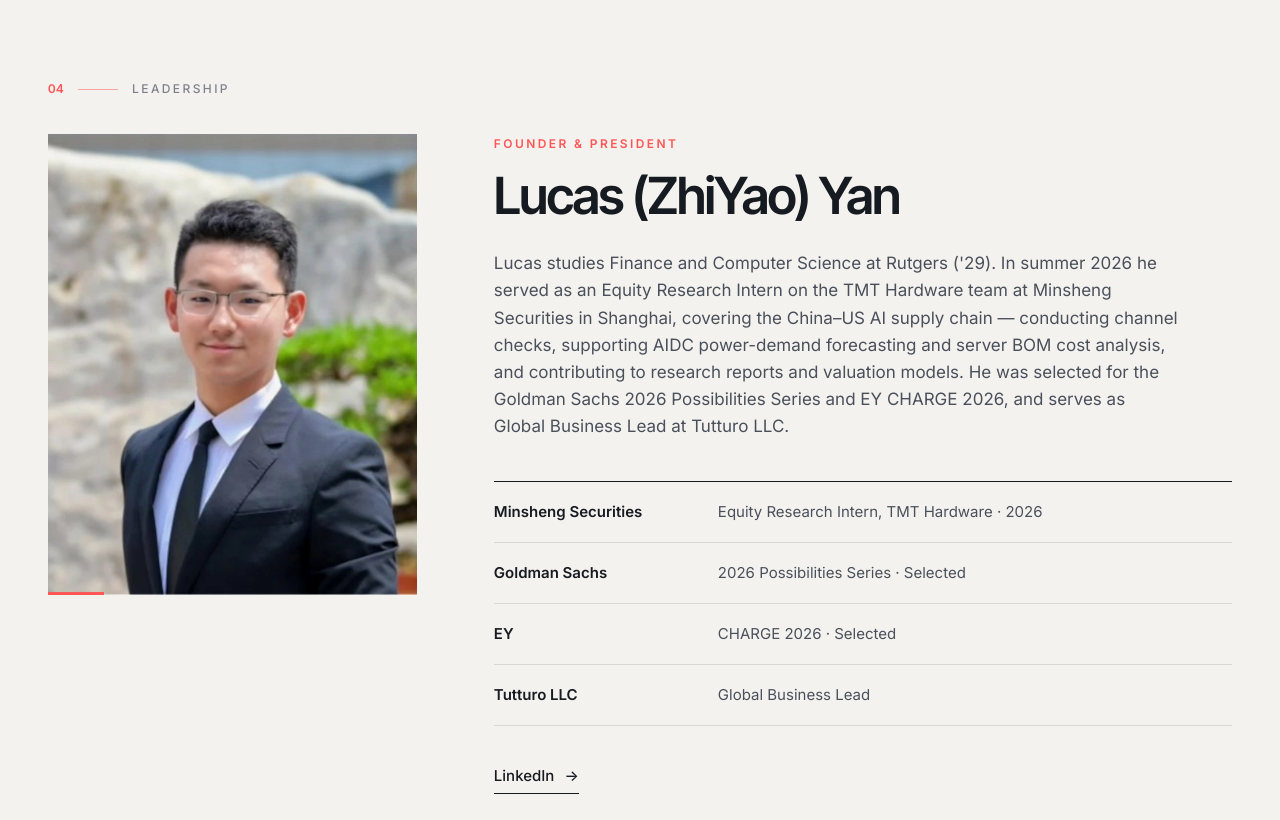
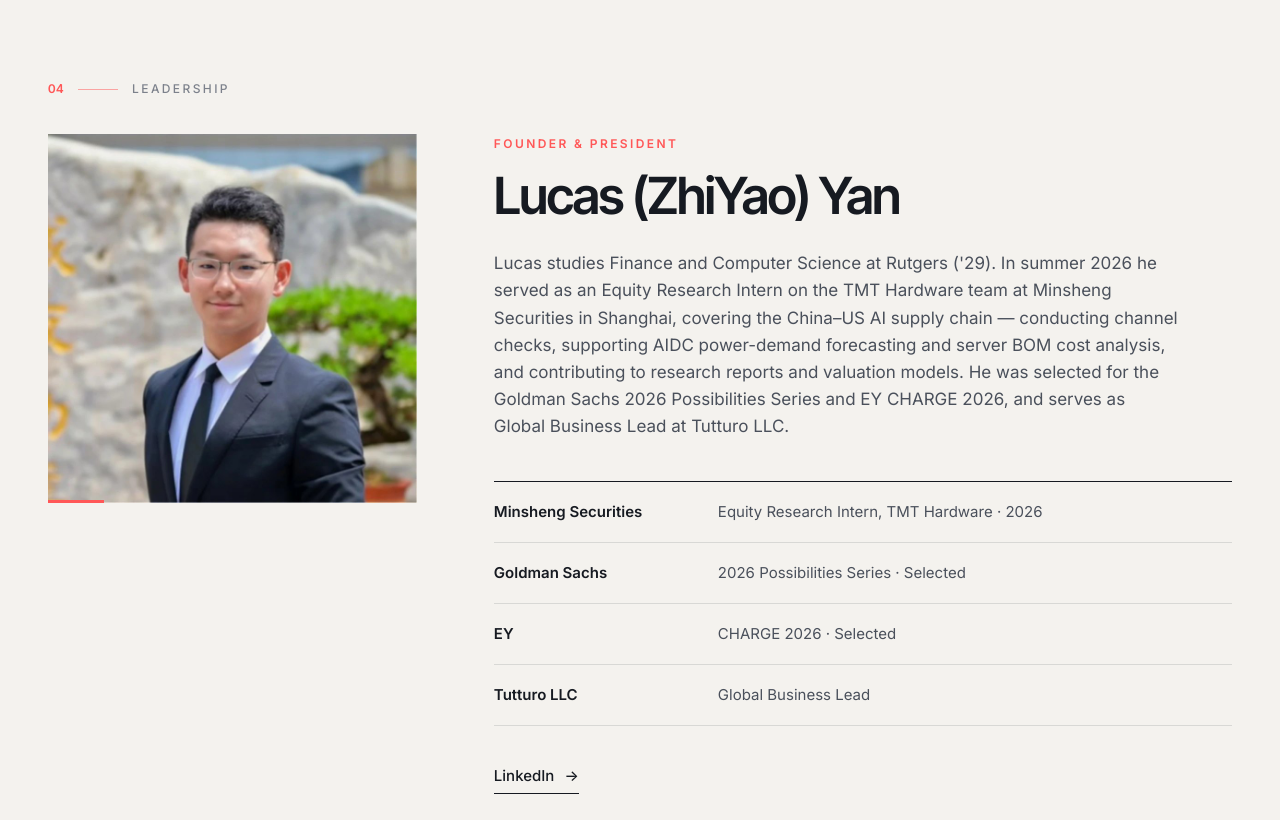
Before and after one commit to Bowen1314/RUCFC-v2, a plain HTML site: page index.html in a window 1280 px wide. Shown: the part 4120-4940 px from the top of the page. Drawn offline with Linux system fonts and the light colour scheme; no server answers.

Commit message:
Show full square portrait without upscaling
Co-Authored-By: Claude Opus 5.5 <noreply@anthropic.com>

```diff
--- a/styles.css
+++ b/styles.css
@@ -368,14 +368,14 @@ html[lang="zh-Hans"] .pitem__t { letter-spacing: 0; }
   display: grid; grid-template-columns: 4fr 8fr; gap: clamp(40px, 6vw, 96px); align-items: start;
 }
 .leader__plate {
-  position: relative; aspect-ratio: 4 / 5; background: var(--navy); overflow: hidden;
+  position: relative; aspect-ratio: 1 / 1; width: 100%; max-width: 400px;
+  background: var(--navy); overflow: hidden;
 }
 .leader__plate::after {
   content: ""; position: absolute; left: 0; bottom: 0; width: 56px; height: 3px; background: var(--coral);
 }
 .leader__photo {
-  width: 100%; height: 100%; object-fit: cover; object-position: 50% 30%;
-  filter: saturate(.92) contrast(1.03);
+  width: 100%; height: 100%; object-fit: cover; object-position: 50% 50%;
 }
 .leader__role {
   font-size: 12px; font-weight: 600; letter-spacing: .2em; text-transform: uppercase; color: var(--coral);
@@ -454,7 +454,6 @@ html[lang="zh-Hans"] .membership__title { letter-spacing: 0; line-height: 1.15;
 
   .club__grid, .programs__grid, .leader { grid-template-columns: 1fr; }
   .programs__aside { position: static; }
-  .leader__plate { max-width: 360px; }
 }
 
 @media (max-width: 760px) {
```
